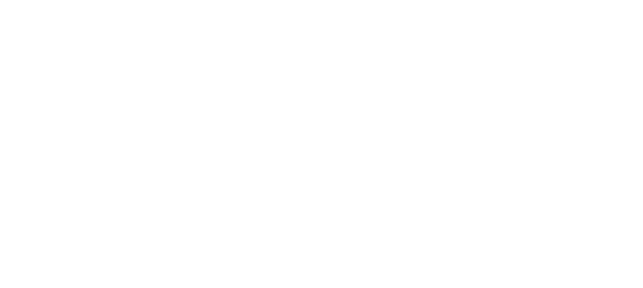
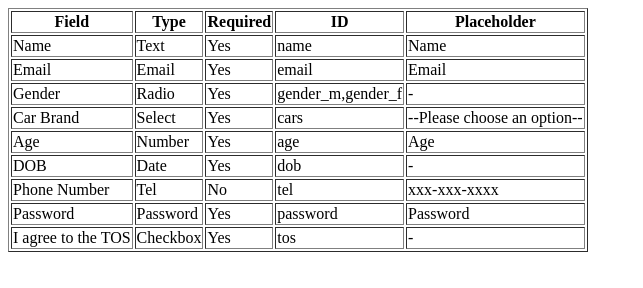
Before and after one commit to acciojob/signup-form-car-yogeshchandratripathi, a website: page main.html in a window 1280 px wide. Shown: the whole page, without its empty margins (0-643 px from the left). Drawn offline with Linux system fonts and the light colour scheme.

Commit message:
created a submission

```diff
--- a/main.html
+++ b/main.html
@@ -10,7 +10,82 @@
 	<!-- the entire body must be written by student -->
     <script type="text/javascript" src="./script.js">
 </script>
+<table border="1">
+	<tr>
+		<th>Field</th>
+		<th>Type</th>
+		<th>Required</th>
+		<th>ID</th>
+		<th>Placeholder</th>
+	</tr>
+	<tr>
+		<td>Name</td>
+		<td>Text</td>
+		<td>Yes</td>
+		<td>name</td>
+		<td>Name</td>
+	</tr>
+	<tr>
+		<td>Email</td>
+		<td>Email</td>
+		<td>Yes</td>
+		<td>email</td>
+		<td>Email</td>
+	</tr>
+	<tr>
+		<td>Gender</td>
+	    <td>Radio</td>
+		<td>Yes</td>
+		<td>gender_m,gender_f</td>
+		<td>-</td>
+	</tr>
+	<tr>
+		<td>Car Brand</td>
+	    <td>Select</td>
+		<td>Yes</td>
+		<td>cars</td>
+		<td>--Please choose an option--</td>
+	</tr>
+	<tr>
+		<td>Age</td>
+	    <td>Number</td>
+		<td>Yes</td>
+		<td>age</td>
+		<td>Age</td>
+	</tr>
+	<tr>
+		<td>DOB</td>
+	    <td>Date</td>
+		<td>Yes</td>
+		<td>dob</td>
+		<td>-</td>
+	</tr>
+	<tr>
+		<td>Phone Number</td>
+	    <td>Tel</td>
+		<td>No</td>
+		<td>tel</td>
+		<td>xxx-xxx-xxxx</td>
+	</tr>
+	<tr>
+		<td>Password</td>
+	    <td>Password</td>
+		<td>Yes</td>
+		<td>password</td>
+		<td>Password</td>
+	</tr>
+	<tr>
+		<td>I agree to the TOS</td>
+	    <td>Checkbox</td>
+		<td>Yes</td>
+		<td>tos</td>
+		<td>-</td>
+	</tr>
 
+
+
+
+</table>
 </body>
 
 </html>
```
